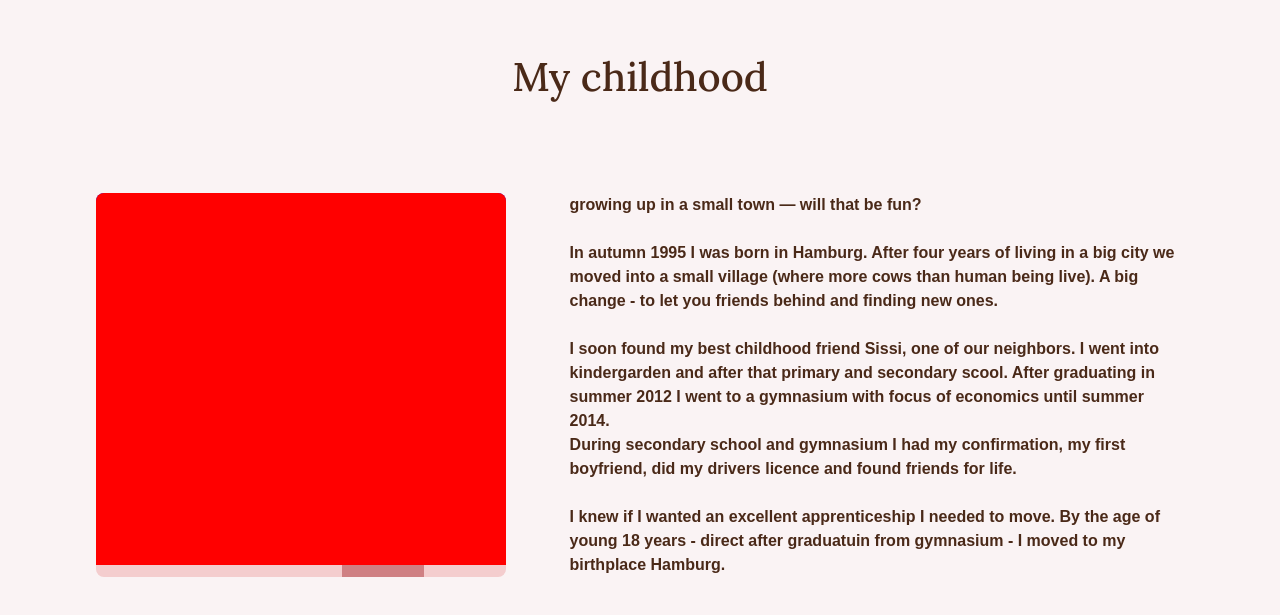
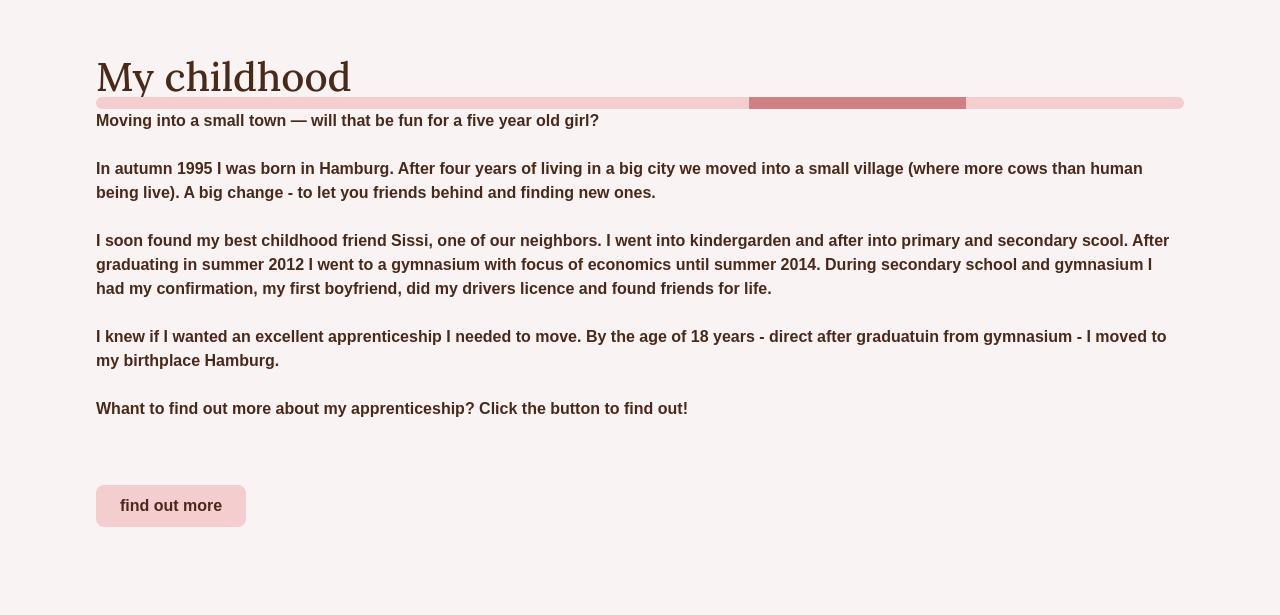
Before and after one commit to Alvadda/stuschenko-design, a React (Create React App) app: page /#home in a window 1280 px wide. Shown: the part 1799-2414 px from the top of the page. Built offline with nearby package versions, Linux system fonts and the light colour scheme; a web font is replaced by a local one.

Commit message:
redesign childhood

```diff
--- a/src/pages/childhood/Childhood.tsx
+++ b/src/pages/childhood/Childhood.tsx
@@ -1,13 +1,13 @@
+import Button from '../../components/button/Button'
 import Carousel from '../../components/carousel/Carousel'
 import Page from '../../components/page/Page'
-import style from './childhood.module.css'
 
 function Childhood() {
   return (
     <Page page="about" threshold={0.6}>
-      <div className={style.container}>
+      <div className="container">
         <h2>My childhood</h2>
-        <div className={style.content}>
+        <div className="content">
           <Carousel speed={2000} progressBar>
             <div style={{ backgroundColor: 'green' }}></div>
             <div style={{ backgroundColor: 'pink' }}></div>
@@ -16,21 +16,24 @@ function Childhood() {
             <div style={{ backgroundColor: 'chartreuse' }}></div>
           </Carousel>
           <div>
-            <h3>growing up in a small town &mdash; will that be fun?</h3>
+            <h3>Moving into a small town &mdash; will that be fun for a five year old girl?</h3>
             <p className="text">
               In autumn 1995 I was born in Hamburg. After four years of living in a big city we moved into a small village (where more cows
               than human being live). A big change - to let you friends behind and finding new ones.
             </p>
             <p className="text">
-              I soon found my best childhood friend Sissi, one of our neighbors. I went into kindergarden and after that primary and
-              secondary scool. After graduating in summer 2012 I went to a gymnasium with focus of economics until summer 2014.
-              <br /> During secondary school and gymnasium I had my confirmation, my first boyfriend, did my drivers licence and found
-              friends for life.
+              I soon found my best childhood friend Sissi, one of our neighbors. I went into kindergarden and after into primary and
+              secondary scool. After graduating in summer 2012 I went to a gymnasium with focus of economics until summer 2014. During
+              secondary school and gymnasium I had my confirmation, my first boyfriend, did my drivers licence and found friends for life.
             </p>
             <p className="text">
-              I knew if I wanted an excellent apprenticeship I needed to move. By the age of young 18 years - direct after graduatuin from
+              I knew if I wanted an excellent apprenticeship I needed to move. By the age of 18 years - direct after graduatuin from
               gymnasium - I moved to my birthplace Hamburg.
             </p>
+            <p className="text">Whant to find out more about my apprenticeship? Click the button to find out!</p>
+            <div className="buttonsGrp">
+              <Button variant="full">find out more</Button>
+            </div>
           </div>
         </div>
       </div>
--- a/src/pages/childhood/childhood.module.css
+++ /dev/null
@@ -1,19 +0,0 @@
-.container {
-  display: flex;
-  align-items: center;
-  flex-direction: column;
-  gap: var(--spacing-11);
-
-  height: 100%;
-  width: 100%;
-}
-
-.content {
-  width: 100%;
-  height: 100%;
-
-  display: grid;
-  grid-template-columns: 1fr 1.5fr;
-  align-items: flex-start;
-  gap: var(--spacing-9);
-}
```
